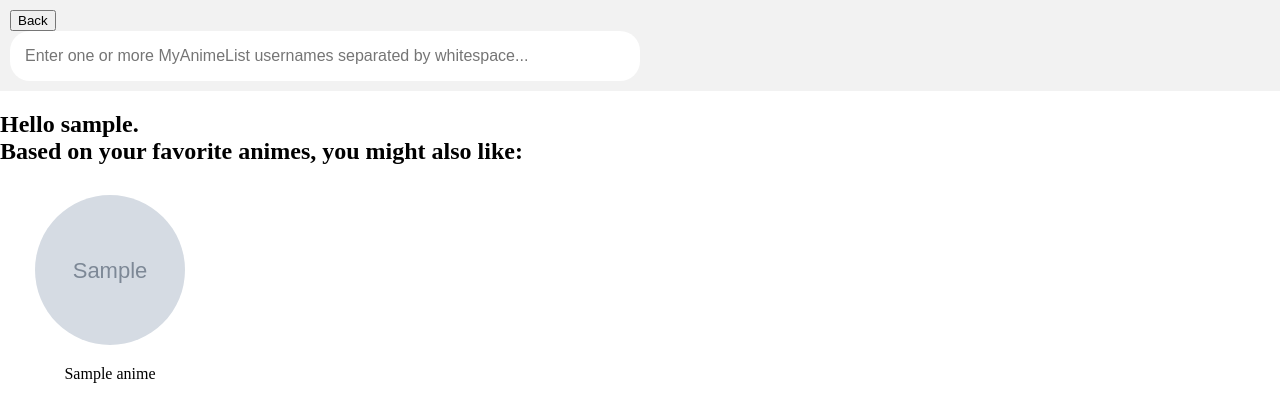
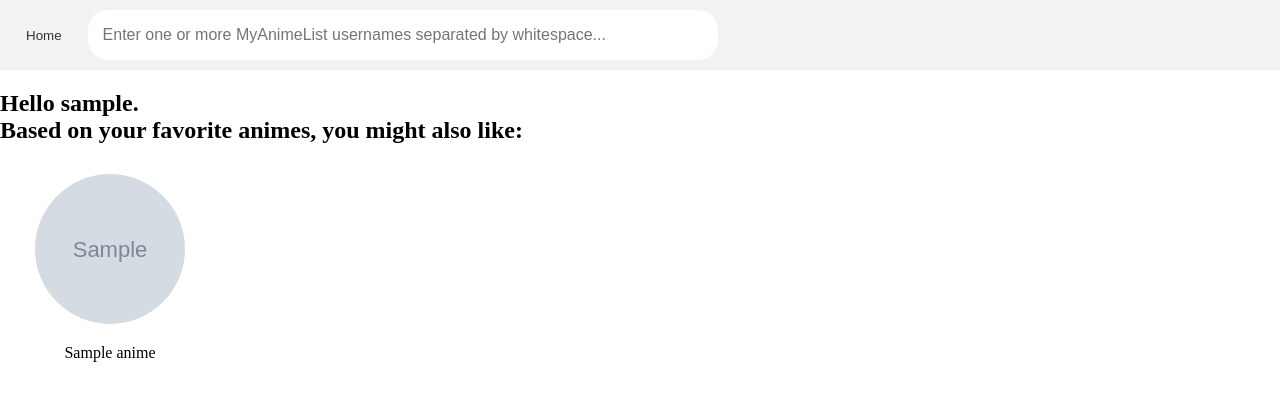
Before and after one commit to zaidmehdi/my-anime-recommender, a Flask app: template templates/rec.html in a window 1280 px wide. Shown: the top 420 px of the page. Run offline with Flask 3, Linux system fonts and the light colour scheme; the template is opened without the code that fills it: most values are stand-ins (such as "Sample title", 1, 10 or a date in 2020); grey boxes marked "Sample" are stand-in pictures; parts of the project's set-up code (start-up, migrations or seed data) failed here and were passed over.

Commit message:
Fixing Home button and search bar alignment in rec.html + button styling

```diff
--- a/static/css/style.css
+++ b/static/css/style.css
@@ -65,10 +65,27 @@ margin-right: auto;
 .navbar {
   background-color: #f2f2f2;
   padding: 10px;
+  display: flex;
+  align-items: center;
 }
 
 .navbar button {
   margin-right: 10px;
+  padding: 8px 16px;
+  background-color: #f2f2f2;
+  color: #333;
+  border: none;
+  border-radius: 4px;
+  cursor: pointer;
+}
+
+.navbar button:hover {
+  background-color: #ddd;
+}
+
+.navbar form {
+  display: flex;
+  align-items: center;
 }
 
 .title {
--- a/templates/index.html
+++ b/templates/index.html
@@ -1,13 +1,11 @@
 <!DOCTYPE html>
 <html>
-
   <head>
-  <title>Home Page</title>
+    <title>MyAnimeRec</title>
     <link rel="stylesheet" href="../static/css/style.css">
   </head>
 
   <body>
-
     <div class="background-image">
       <h1 class="title">MyAnimeRec</h1>
       <form method="post">
@@ -31,6 +29,5 @@
         <img src="../static/pics/discord-bot.png" alt="Discord Bot Image" class="section-image">
       </div>
     </div>
-
   </body>
 </html>
--- a/templates/rec.html
+++ b/templates/rec.html
@@ -9,7 +9,7 @@
   <body>
     <div class="navbar">
       <form method="GET" action="{{ url_for('home') }}">
-        <button type="submit">Back</button>
+        <button type="submit">Home</button>
       </form>
       <form method="post">
         <input type="text" class="search-bar" name="search" placeholder="Enter one or more MyAnimeList usernames separated by whitespace...">
```
Lines whose indentation alone changed are shown as unchanged.
